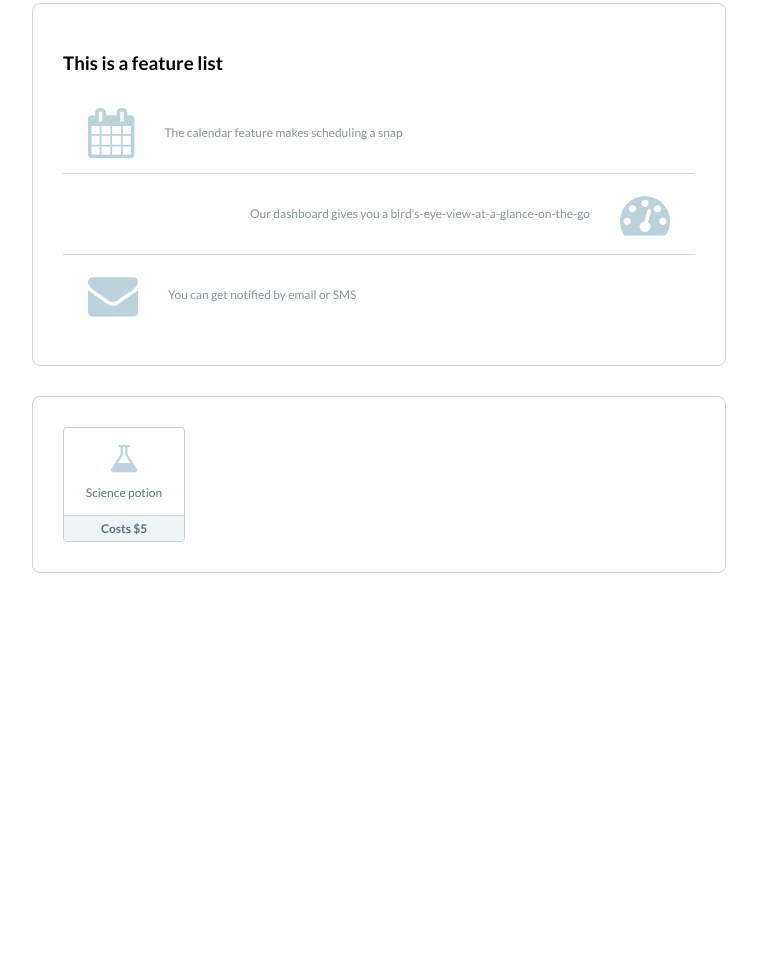
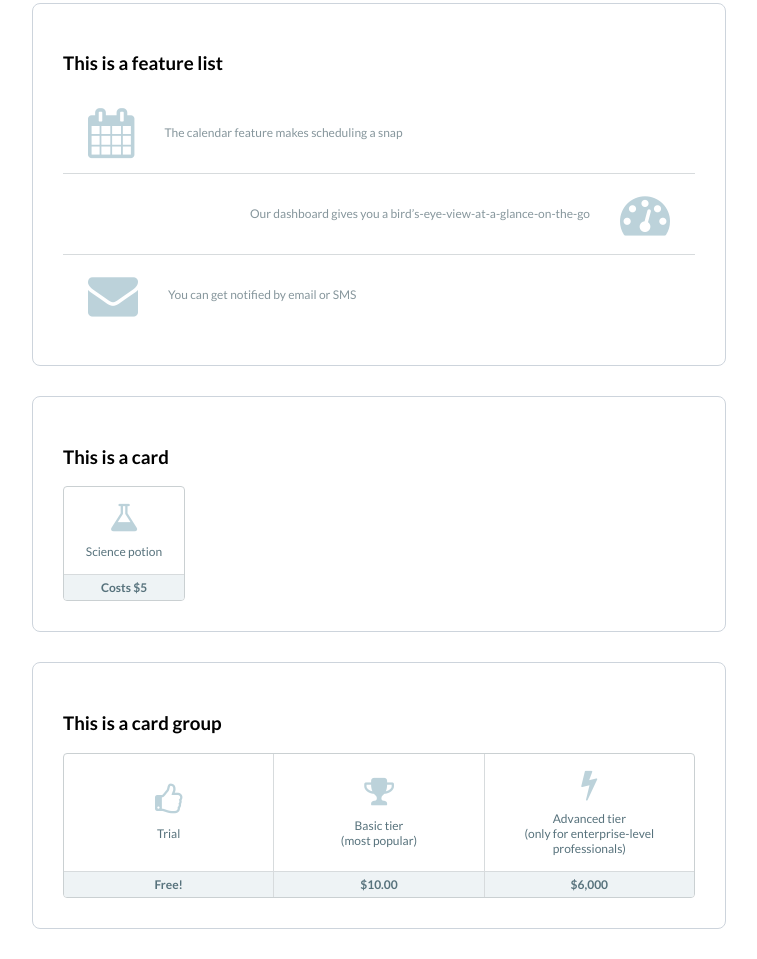
Before and after one commit to ethanrubio/flexboxpatterns, a website: page src/index.html in a window 1280 px wide. Shown: the part 2027-2986 px from the top of the page, without its empty margins (261-1018 px from the left). Before the commit the page ends 2630 px from the top, so only its background shows below. Drawn offline with nearby package versions, Linux system fonts and the light colour scheme; files that its build step writes are made by us from their sources.

Commit message:
adds card group

```diff
--- a/src/index.html
+++ b/src/index.html
@@ -120,12 +120,39 @@
         </div>
       </div>
       <div class="examplePanel">
+        <h3>This is a card</h3>
         <div class="card card--fixedWidth">
           <div class="card__description">
             <div class="icon fa fa-flask card__descriptionIcon"></div>
             <div class="card__descriptionText">Science potion</div>
           </div>
           <div class="card__price">Costs $5</div>
+        </div>
+      </div>
+      <div class="examplePanel">
+        <h3>This is a card group</h3>
+        <div class="cardGroup">
+          <div class="card cardGroup__card">
+            <div class="card__description cardGroup__cardDescription">
+              <div class="icon fa fa-thumbs-o-up card__descriptionIcon"></div>
+              <div class="card__descriptionText">Trial</div>
+            </div>
+            <div class="card__price">Free!</div>
+          </div>
+          <div class="card cardGroup__card">
+            <div class="card__description cardGroup__cardDescription">
+              <div class="icon fa fa-trophy card__descriptionIcon"></div>
+              <div class="card__descriptionText">Basic tier<br/>(most popular)</div>
+            </div>
+            <div class="card__price">$10.00</div>
+          </div>
+          <div class="card cardGroup__card">
+            <div class="card__description cardGroup__cardDescription">
+              <div class="icon fa fa-bolt card__descriptionIcon"></div>
+              <div class="card__descriptionText">Advanced tier<br/>(only for enterprise-level professionals)</div>
+            </div>
+            <div class="card__price">$6,000</div>
+          </div>
         </div>
       </div>
       <script type="text/javascript">
--- a/src/index.scss
+++ b/src/index.scss
@@ -10,3 +10,4 @@
 @import "styles/centeredicon";
 @import "styles/featurelist";
 @import "styles/card";
+@import "styles/cardgroup";
--- /dev/null
+++ b/src/styles/cardgroup.scss
@@ -0,0 +1,62 @@
+.cardGroup {
+  /*
+    Lay out the children of this container with
+    flexbox, which is horizontal by default
+  */
+  display: flex;
+
+  border: 1px solid #CAD0D2;
+  border-radius: 4px;
+  overflow: hidden;
+}
+
+  .cardGroup__card {
+    /*
+      The flex property is a short-hand for
+      setting the flex-shrink, flex-grow,
+      and flex-basis properties. These
+      properties control how the element
+      resizes to fill its container
+
+      We'll also set flex-grow to 1 so
+      that it will expand to fill its
+      container (the default value is 1)
+
+      We'll set flex-shrink to 1 so that
+      the element will shrink as its
+      containers get smaller (the default
+      value is 0)
+
+      Last we set flex-basis to 0 so that
+      its size is solely determined by the
+      size of its container (The default
+      value is auto, which would cause
+      the content's size to also be a factor
+      in this calculation)
+
+      The net result of these properties is
+      that the element is a fluid size and
+      will expand and shrink with its container
+      and siblings, but they will all have
+      the same size, even if they have
+      different amounts of content
+    */
+    flex: 1 1 0;
+
+    border: none;
+    border-radius: 0;
+
+    & + & {
+      border-left: 1px solid #D7DBDD;
+    }
+  }
+
+  .cardGroup__cardDescription {
+    /*
+      We're doing almost the exact same thing here
+      as we did above. The difference is that its
+      flex-basis is auto, so now the size of its contents
+      will affect how large it is
+    */
+    flex: 1 1 auto;
+  }
```
